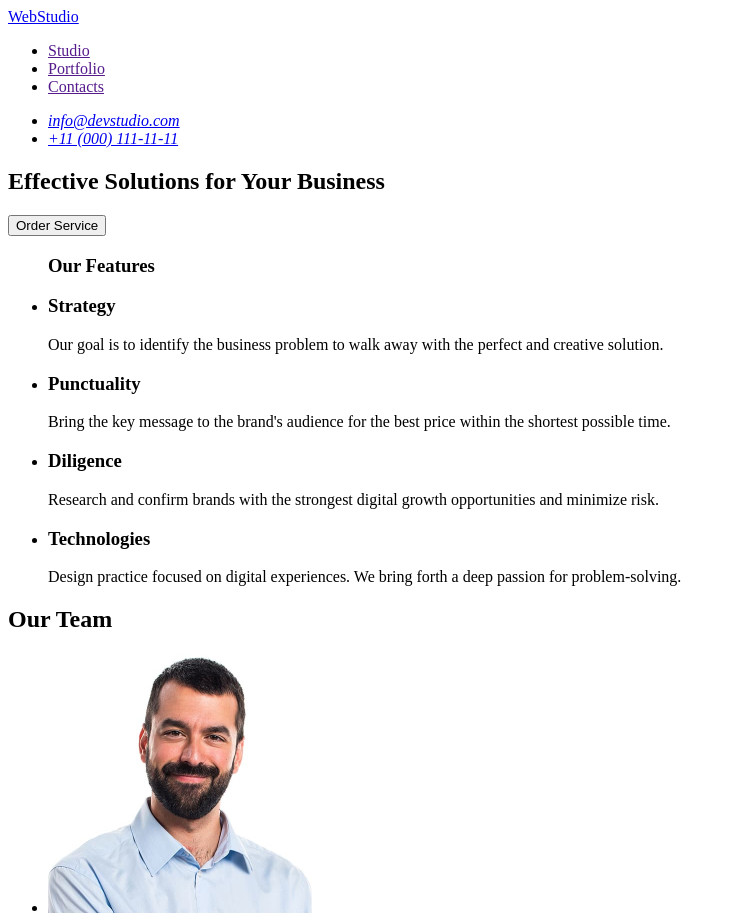
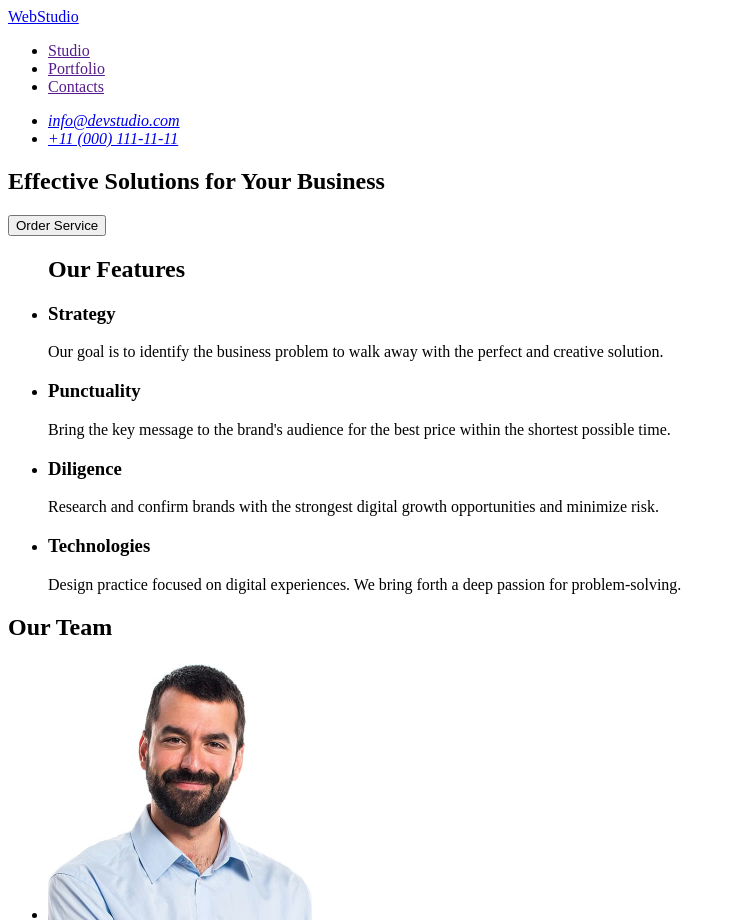
Before and after one commit to SerhiiZhabokrak/goit-markup-hw-01, a plain HTML site: page index.html in a window 1280 px wide. Shown: the top 923 px of the page, without its empty margins (0-736 px from the left). Drawn offline with Linux system fonts and the light colour scheme.

Commit message:
add files

```diff
--- a/index.html
+++ b/index.html
@@ -29,7 +29,7 @@
       </section>
       <section>
         <ul>
-          <h3>Our Features</h3>
+          <h2>Our Features</h2>
           <li>
             <h3>Strategy</h3>
             <p>
```
